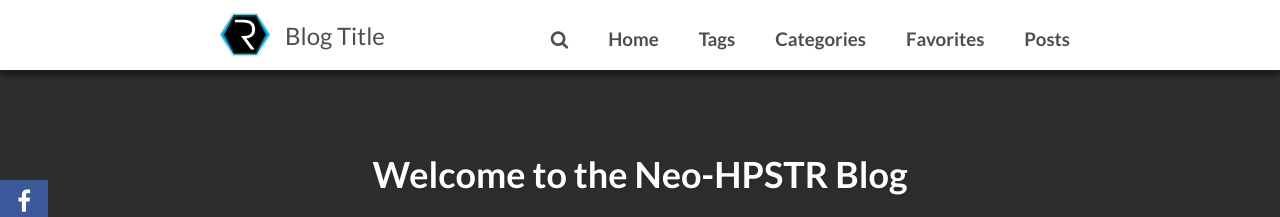
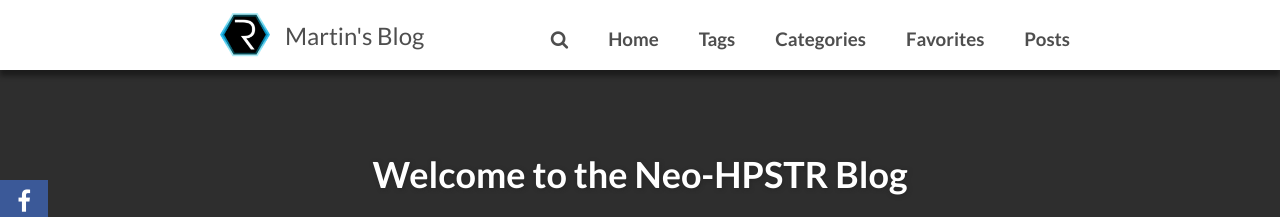
Before and after one commit to aa3710079/blog-old, a Jekyll site: the page built from index.html, in a window 1280 px wide. Shown: the top 217 px of the page. Built offline with Jekyll 4.4.1, drawn with Linux system fonts in a browser that asks for light colours; nearby versions of some CDN libraries; the list of posts is cut into pages by our own code; comment, search, counter and statistics services are not loaded.

Commit message:
Update _config.yml

```diff
--- a/_config.yml
+++ b/_config.yml
@@ -1,4 +1,4 @@
-title:            Blog Title
+title:            Martin's Blog
 description:      Describe your website here.
 
 # put your disqus here
```
